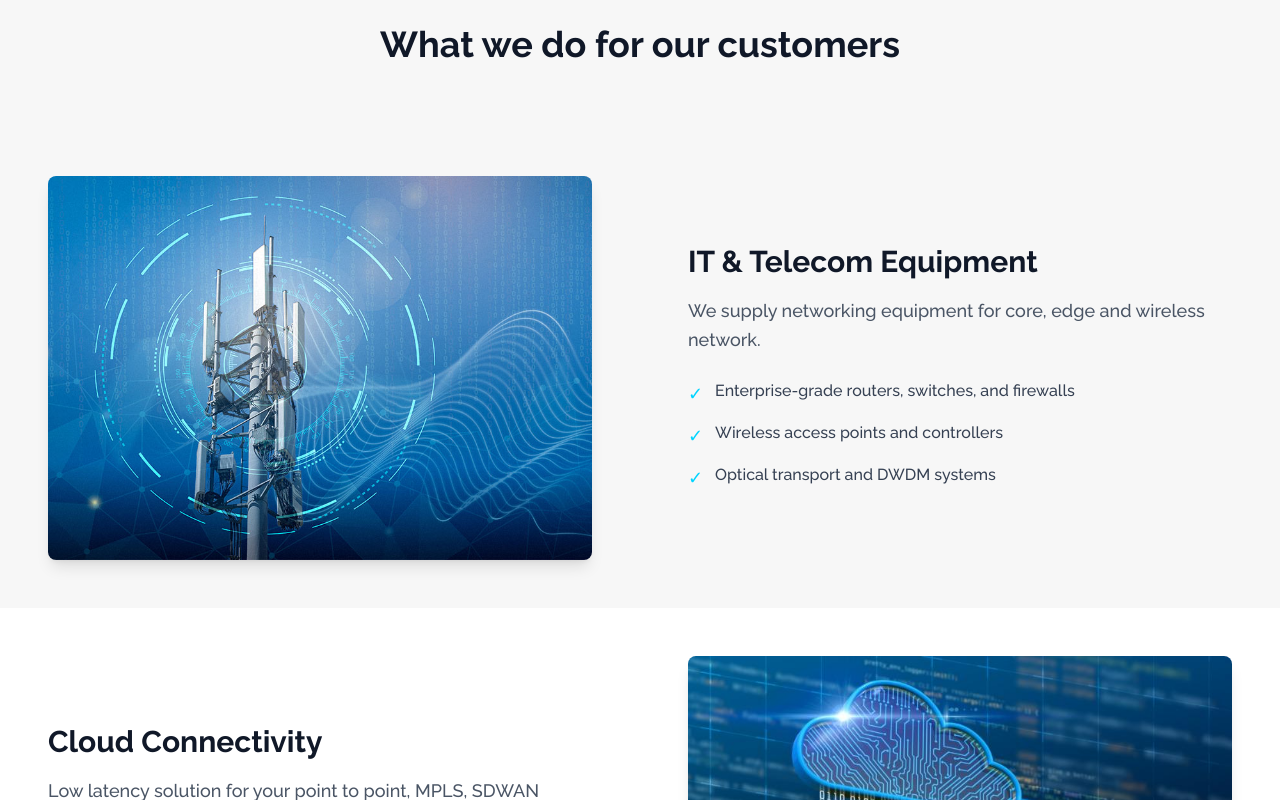
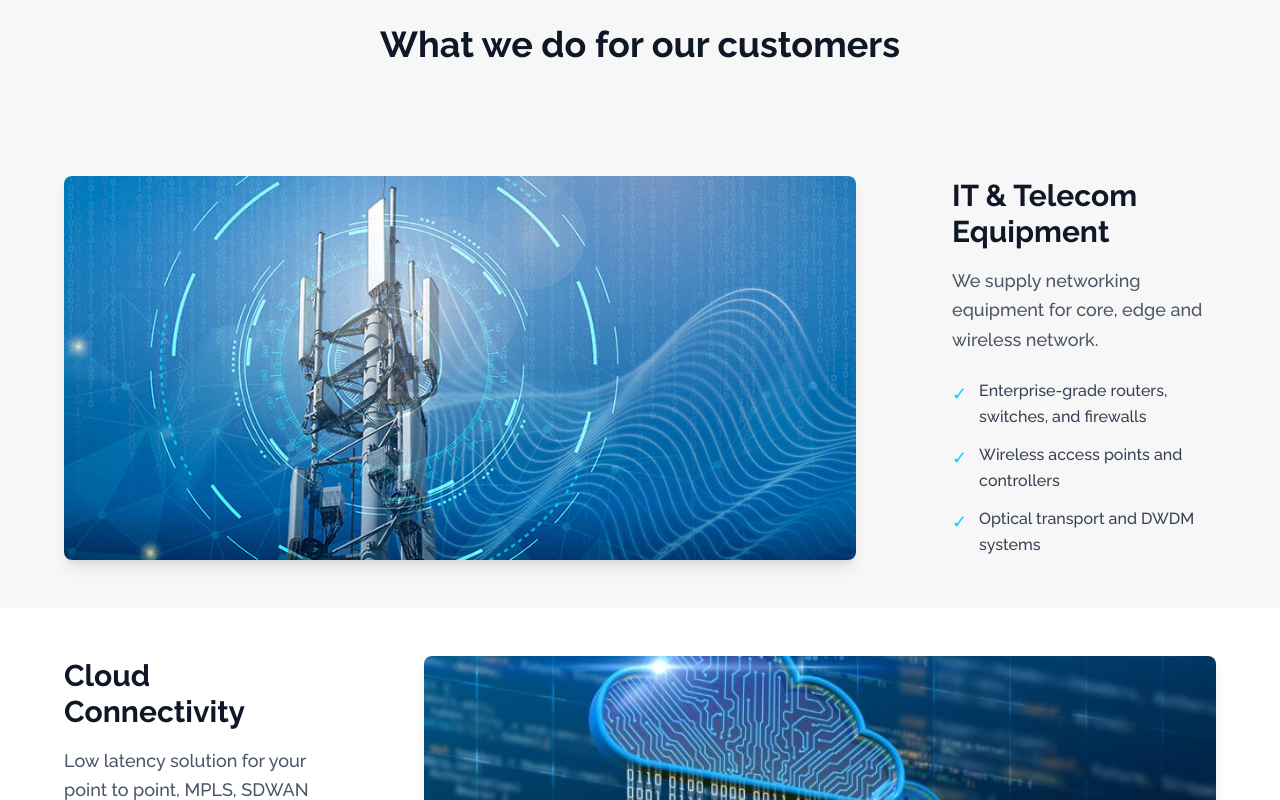
Before and after one commit to animeshpriyadarshi1008/SaitechStudio, a Next.js app: page / in a window 1280 px wide. Shown: the part 840-1640 px from the top of the page. Built offline with nearby package versions, Linux system fonts and the light colour scheme.

Commit message:
Added proper spacing

```diff
--- a/components/Services.tsx
+++ b/components/Services.tsx
@@ -5,14 +5,18 @@ export default function Services() {
   return (
     <section id="services" className="bg-white">
       <div className="text-center py-16" style={{backgroundColor: '#f7f7f7'}}>
+        <div className="max-w-7xl mx-auto px-2 sm:px-4">
           <h2 className="text-4xl font-bold text-gray-900">What we do for our customers</h2>
         </div>
+      </div>
       {SERVICES.map((s, i) => (
-        <div key={i} className={`flex flex-col md:flex-row items-stretch gap-0 ${i % 2 ? 'md:flex-row-reverse' : ''}`} style={{backgroundColor: i % 2 ? '#ffffff' : '#f7f7f7'}}>
-          <div className="flex-1 flex items-center justify-center p-6 md:p-12">
+        <div key={i} style={{backgroundColor: i % 2 ? '#ffffff' : '#f7f7f7'}}>
+          <div className="max-w-7xl mx-auto px-2 sm:px-4">
+            <div className={`flex flex-col md:flex-row items-stretch gap-0 ${i % 2 ? 'md:flex-row-reverse' : ''}`}>
+              <div className="md:flex-[1.5] flex items-center justify-center p-6 md:p-12">
                 <img src={s.image} alt={s.title} className="w-full h-64 md:h-96 object-cover rounded-lg shadow-lg" />
               </div>
-          <div className="flex-1 flex items-center p-6 md:p-12">
+              <div className="md:flex-[0.5] flex items-center p-6 md:p-12">
                 <div className="max-w-xl">
                   <h2 className="text-2xl md:text-3xl font-bold mb-4 text-gray-900">{s.title}</h2>
                   <p className="text-gray-600 text-base md:text-lg mb-6 leading-relaxed">{s.desc}</p>
@@ -27,6 +31,8 @@ export default function Services() {
                 </div>
               </div>
             </div>
+          </div>
+        </div>
       ))}
     </section>
   );
```
Lines whose indentation alone changed are shown as unchanged.
